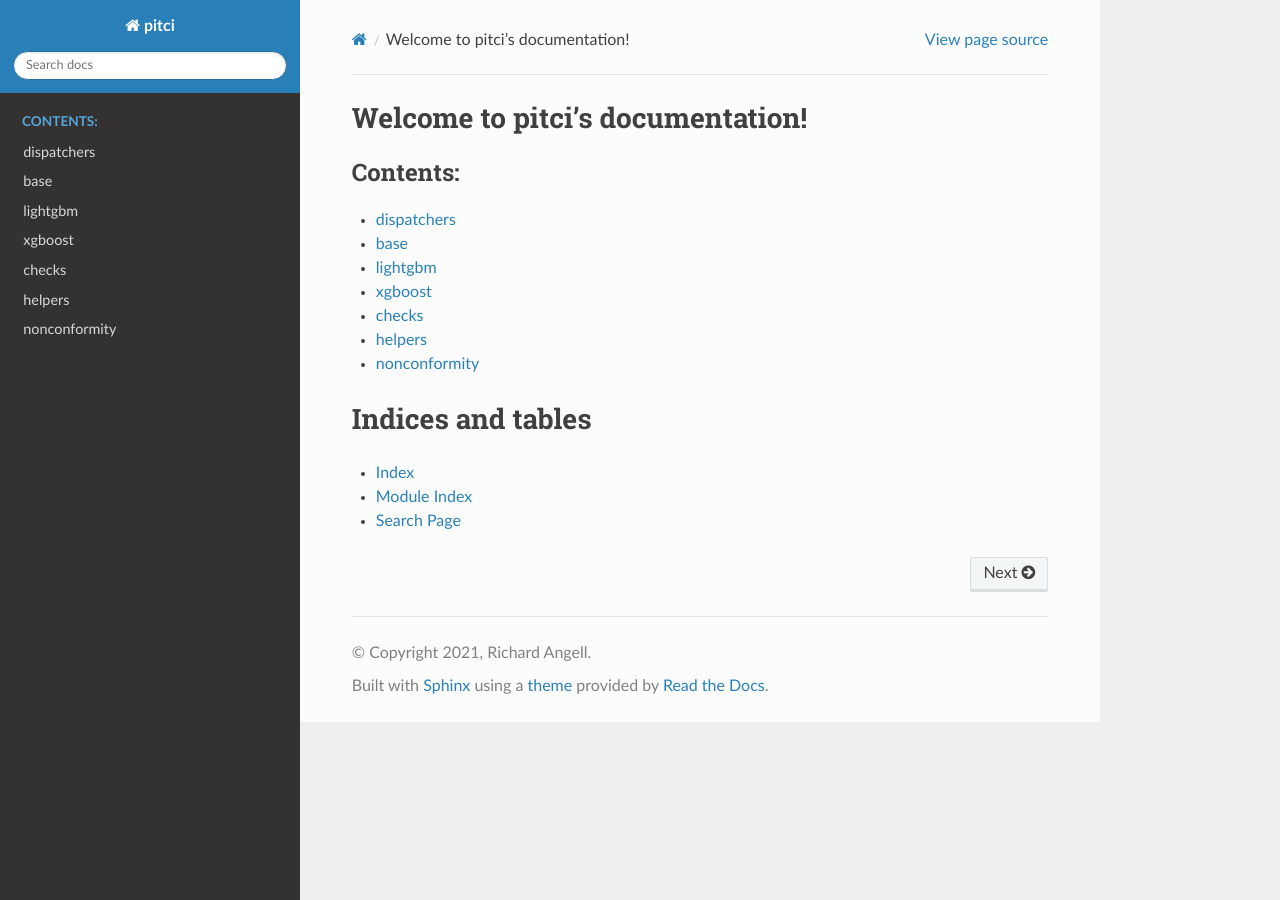
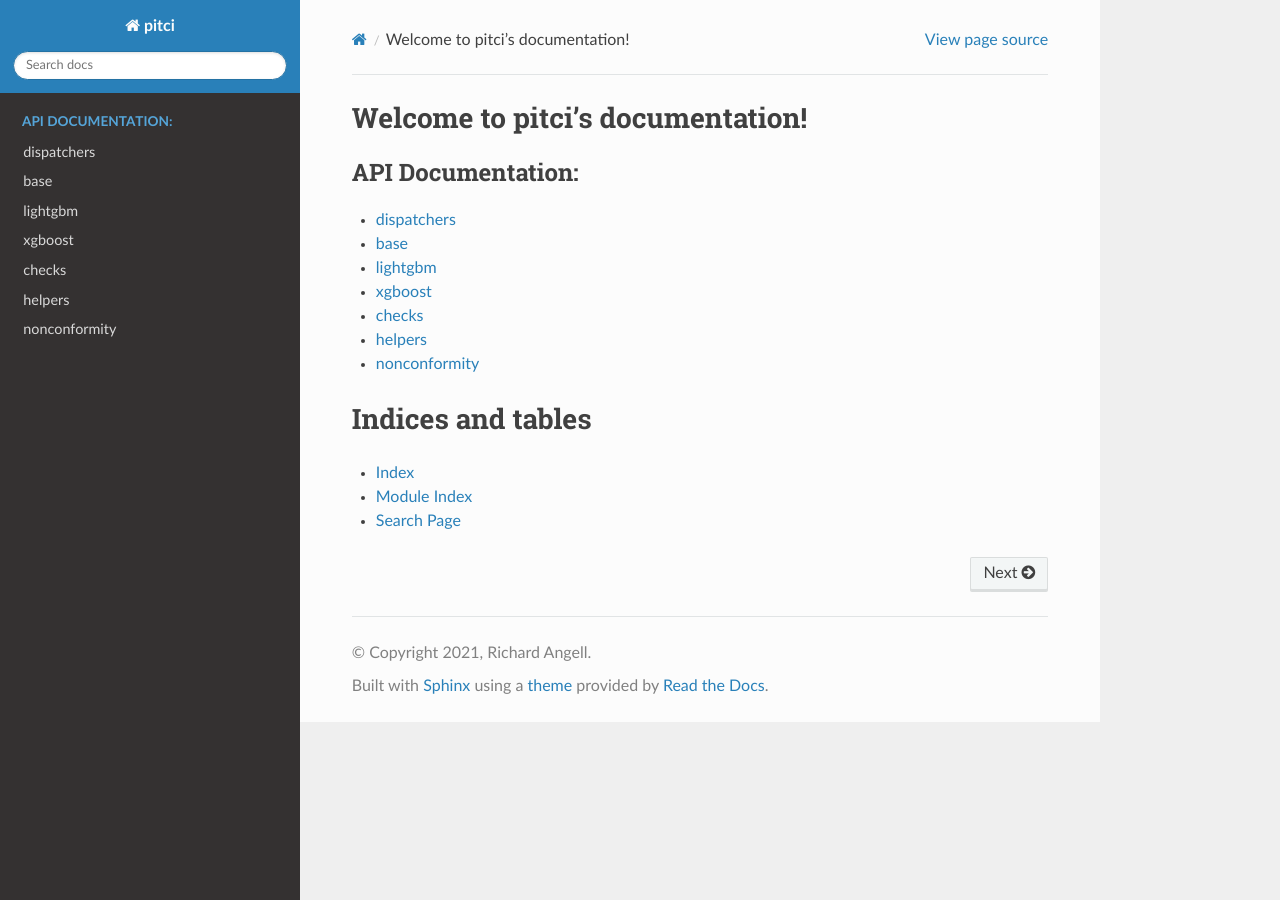
Before and after one commit to richardangell/pitci, a Sphinx documentation site: the page built from docs/source/index.rst, in a window 1280 px wide. Built offline with Sphinx 7.4.7 and the Read the Docs theme 2.0.0, drawn with Linux system fonts in a browser that asks for light colours.

```diff
--- a/docs/source/base.rst
+++ b/docs/source/base.rst
@@ -4,3 +4,4 @@ base
 .. automodule:: pitci.base
     :members:
     :show-inheritance:
+    :inherited-members:
--- a/docs/source/index.rst
+++ b/docs/source/index.rst
@@ -8,7 +8,7 @@ Welcome to pitci's documentation!
 
 .. toctree::
    :maxdepth: 2
-   :caption: Contents:
+   :caption: API Documentation:
 
    dispatchers
    base
--- a/docs/source/lightgbm.rst
+++ b/docs/source/lightgbm.rst
@@ -3,6 +3,7 @@ lightgbm
 
 .. automodule:: pitci.lightgbm
     :members:
+    :inherited-members:
     :show-inheritance:
     :exclude-members: check_objective_supported,
         return_lgb_booster_leaf_node_scaled_confromal_predictor,
--- a/docs/source/xgboost.rst
+++ b/docs/source/xgboost.rst
@@ -4,6 +4,7 @@ xgboost
 .. automodule:: pitci.xgboost
     :members:
     :show-inheritance:
+    :inherited-members:
     :exclude-members: check_objective_supported,
         return_xgb_booster_absolute_error_confromal_predictor,
         return_xgb_sklearn_absolute_error_confromal_predictor,
```
